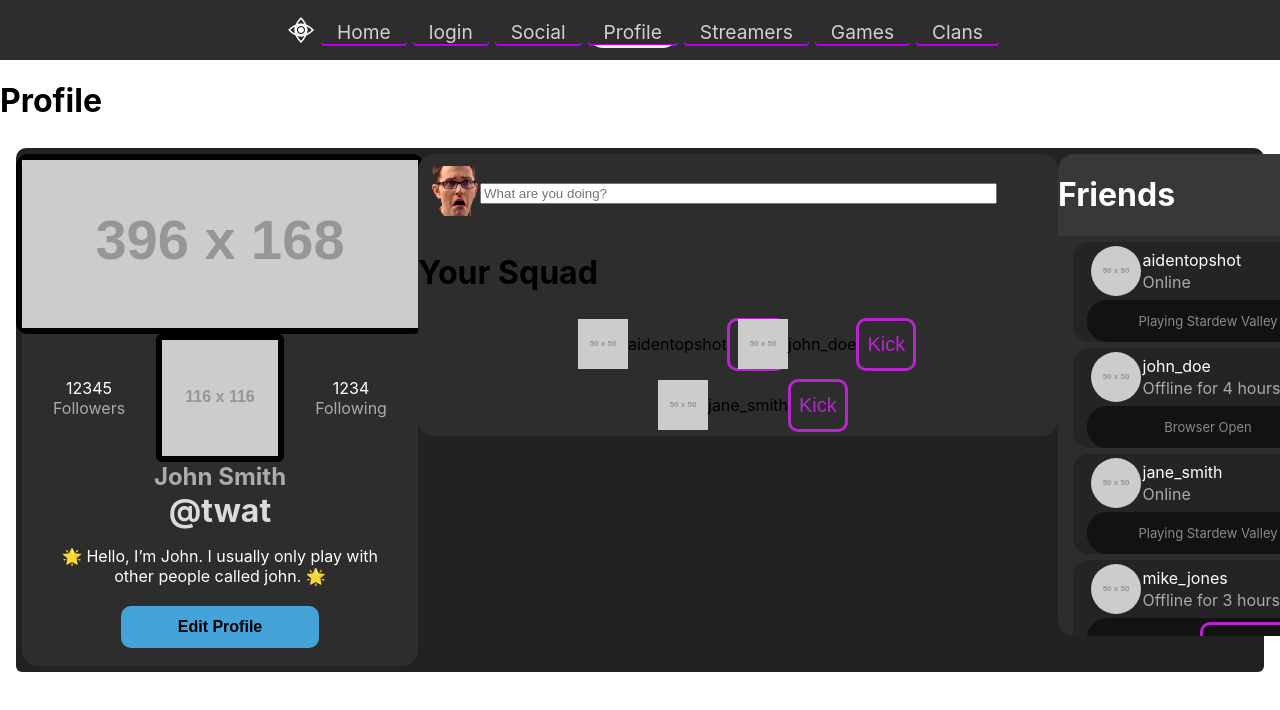
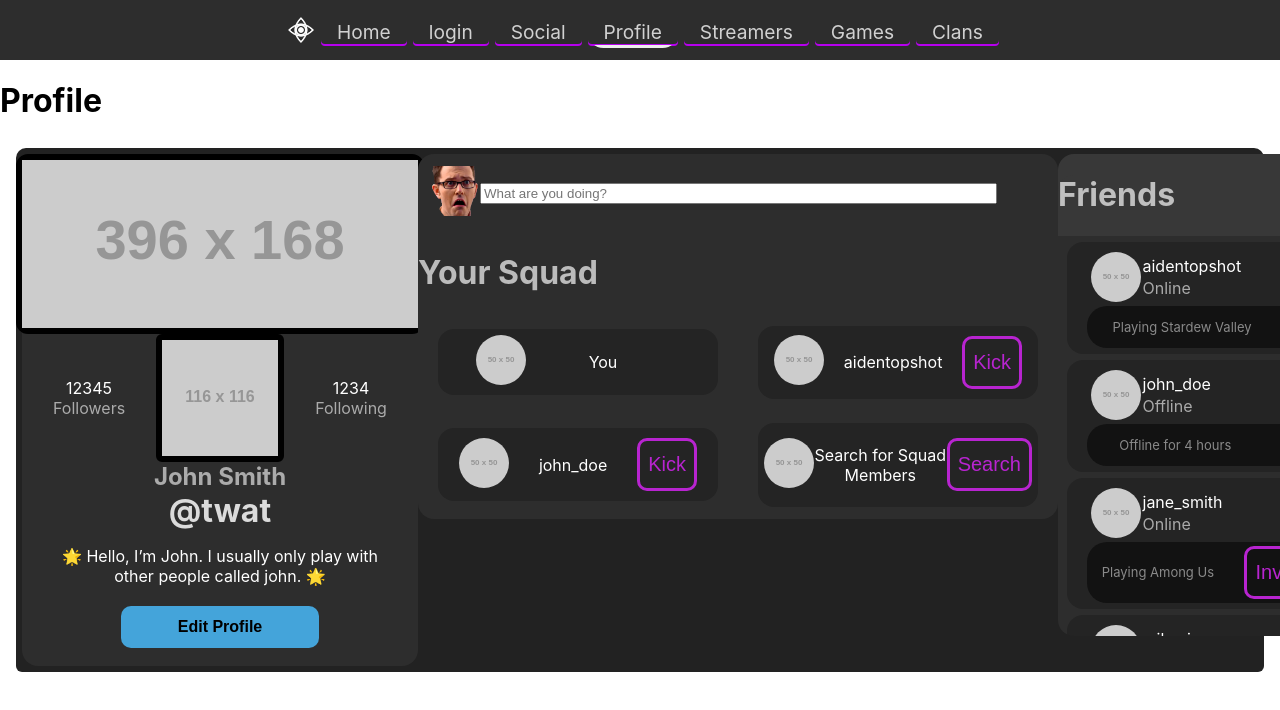
Before and after one commit to samuelsio/AidenApp, a React (Create React App) app in the folder frontend/: page /profile in a window 1280 px wide. Shown: the top 710 px of the page. Built offline with nearby package versions, Linux system fonts and the light colour scheme.

Commit message:
Extra functionality in SquadCard
Users from Friends list unInvitable when in Squad, if Squad has less than 4 members (including You) changes option to allow for searching

```diff
--- a/frontend/src/components/FriendsCard/FriendsCard.scss
+++ b/frontend/src/components/FriendsCard/FriendsCard.scss
@@ -13,6 +13,7 @@
         background-color: #242424;
         border-radius: 16px;
         width: 90%;
+        padding: 6px;
         .FriendsCard__profile__header{
             display: flex;
             flex-direction: row;
@@ -42,6 +43,9 @@
             .FriendsCard__playing{
                 font-size: 13px;
                 color: rgba(255, 255, 255, 0.505);
+                .FriendsCard__button{
+                    width: 30%;
+                }
             }
         }
     }
--- a/frontend/src/components/FriendsCard/index.js
+++ b/frontend/src/components/FriendsCard/index.js
@@ -3,18 +3,6 @@ import "./FriendsCard.scss"
 import Button from "../Button";
 
 export default function FriendsCard({username, status, activity, squad, profilePicture}){
-
-// 	FriendsListCard{
-// 	username: "aidentopshot"
-// 	Status: "Online"
-// 	Activity: "Browser Open" or "Playing Stardew Valley"
-// 	Squad: "True" or "False"
-// 	}
-
-// const username = "aidentopshot";
-// const status = "Online";
-// const activity = "In Browser";
-
 
 return(
     <div className="FriendsCard__wrapper">
@@ -28,9 +16,11 @@ return(
             </div>
             <div className="FriendsCard__Active">
                 <p className="FriendsCard__playing">{activity}</p>
-                {squad === "True" ? null : (
-                 <Button variant="outline" large={false} label='Invite' type='submit' fontSize='12px' fullWidth={false}/>
-                 )}
+                <div className="FriendsCard__button">
+                    {squad === "True" ? null : (
+                    <Button variant="outline" large={false} label='Invite' type='submit' fontSize='12px' fullWidth="fullWidth"/>
+                    )}
+                 </div>
             </div>
         </div>
 
--- a/frontend/src/components/FriendsList/FriendsList.scss
+++ b/frontend/src/components/FriendsList/FriendsList.scss
@@ -3,7 +3,7 @@
     height: 400px;
     background-color: #383838;
     border-radius: 16px;
-    color: white;
+    color: #ffffffad;
     .FriendsList__container{
     height: 400px;
     background-color: #2d2d2d;
--- a/frontend/src/components/SquadCard/SquadCard.scss
+++ b/frontend/src/components/SquadCard/SquadCard.scss
@@ -2,10 +2,13 @@
     display: flex;
     flex-direction: row;
     align-items: center;
+    justify-content: space-around;
+    margin: 6px;
     .SquadCard__pfp{
-
+        border-radius: 50%;
     }
     .SquadCard__username{
-
+        color: white;
+        text-align: center;
     }
 }
--- a/frontend/src/components/SquadCard/index.js
+++ b/frontend/src/components/SquadCard/index.js
@@ -2,13 +2,21 @@ import React from "react";
 import Button from "../Button";
 import "./SquadCard.scss"
 
-export default function SquadCard({username, profilePicture}) {
+export default function SquadCard({username, profilePicture, BtnLabel}) {
 
     return(
         <div className="SquadCard__profile">
-            <img className="SquadCard__pfp" src={profilePicture} alt="PFP" width="50px" height="50px"/>
-            <p className="SquadCard__username">{username}</p>
-            <Button variant="outline" label="Kick" type="submit" />
+            <div className="SquadCard__pfp__wrapper">
+                <img className="SquadCard__pfp" src={profilePicture} alt="PFP" width="50px" height="50px"/>
+            </div>
+            <div className="SquadCard__username__wrapper">
+                <p className="SquadCard__username">{username}</p>
+            </div>
+            <div className="SquadCard__button">
+            {username === "You" ? null : (
+                <Button variant="outline" label={BtnLabel} type="submit" fullWidth="fullWidth"/>
+                 )}
+            </div>
         </div>
     )
 }
--- a/frontend/src/components/SquadList/SquadList.scss
+++ b/frontend/src/components/SquadList/SquadList.scss
@@ -23,21 +23,26 @@
             }
         }
         .Profile__squad__container{
+            .Squad__name{
+                color: #ffffffad;
+            }
             .Squad__wrapper{
                 display: flex;
-                flex-direction: column;
-                justify-content: center;
+                flex-direction: row;
+                flex-wrap: wrap;
+                justify-content: space-around;
                 align-items: center;
-                width: 100%;
                 .SquadCard__wrapper{
                     display: flex;
                     flex-direction: row;
                     flex-wrap: wrap;
-                    justify-content: center;
+                    justify-content: space-around;
                     align-items: center;
-                    width: 60%;
                     .Squad__container{
-                        width: 160px;
+                        background-color: #242424;
+                        border-radius: 16px;
+                        width: 280px;
+                        margin: 12px;
                     }
                 }
             }
--- a/frontend/src/components/SquadList/index.js
+++ b/frontend/src/components/SquadList/index.js
@@ -5,6 +5,8 @@ import friendsData from "../../pages/Profile/friendsData.json"
 import SquadCard from "../SquadCard/index.js"
 
 export default function SquadList(){
+    const squadMembers = friendsData.friends.filter(friend => friend.squad === "True");
+
     return(
     <div className='SquadProfile'>
             <div className='SquadProfile__container'>
@@ -12,23 +14,38 @@ export default function SquadList(){
                     <div className='SquadProfile__user__pfp'>
                         <img className="SquadProfile__status" src={statusEmoji} alt="User Profile"></img>
                     </div>
-                    <div className='SquadProfile__user__status'>
-                    <input className='SquadProfile__Activity' type="text" name='username' id='setActivity' placeholder='What are you doing?'/>
+                        <div className='SquadProfile__user__status'>
+                        <input className='SquadProfile__Activity' type="text" name='username' id='setActivity' placeholder='What are you doing?'/>
                     </div>
                 </div>
                 <div className='Profile__squad__container'>
                     <h1 className='Squad__name'>Your Squad</h1>
                     <div className="Squad__wrapper">
+
                         <div className="SquadCard__wrapper">
-                            {friendsData.friends
-                                .filter(friend => friend.squad === "True")
-                                .map((friends) => (
+                            <div className="Squad__container">
+                                <SquadCard
+                                username="You"
+                                profilePicture="https://placeholder.com/50"
+                                />
+                            </div>
+                            {squadMembers.map((friends) => (
                             <div className='Squad__container' key={friends.username}>
                                 <SquadCard
                                 username={friends.username}
                                 profilePicture={friends.profilePicture}
+                                BtnLabel="Kick"
                                 />
                             </div>
+                            ))}
+                            {[...Array(3 - squadMembers.length)].map((_, index) => (
+                                <div className='Squad__container' key={index}>
+                                    <SquadCard
+                                    username="Search for Squad Members"
+                                    profilePicture="https://placeholder.com/50"
+                                    BtnLabel="Search"
+                                    />
+                                </div>
                             ))}
                         </div>
                     </div>
--- a/frontend/src/pages/Profile/friendsData.json
+++ b/frontend/src/pages/Profile/friendsData.json
@@ -9,50 +9,50 @@
     },
     {
       "username": "john_doe",
-      "status": "Offline for 4 hours",
-      "activity": "Browser Open",
+      "status": "Offline",
+      "activity": "Offline for 4 hours",
       "squad": "True",
       "profilePicture": "https://placeholder.com/50"
     },
     {
       "username": "jane_smith",
       "status": "Online",
-      "activity": "Playing Stardew Valley",
-      "squad": "True",
+      "activity": "Playing Among Us",
+      "squad": "False",
       "profilePicture": "https://placeholder.com/50"
     },
     {
       "username": "mike_jones",
-      "status": "Offline for 3 hours",
-      "activity": "Browser Open",
+      "status": "Offline",
+      "activity": "Offline for 3 hours",
       "squad": "False",
       "profilePicture": "https://placeholder.com/50"
     },
     {
       "username": "sara_connor",
       "status": "Online",
-      "activity": "Browser Open",
+      "activity": "Playing Fortnite",
       "squad": "False",
       "profilePicture": "https://placeholder.com/50"
     },
     {
       "username": "luke_skywalker",
-      "status": "Offline for 5 hours",
-      "activity": "Playing Stardew Valley",
+      "status": "Offline",
+      "activity": "Offline for 5 hours",
       "squad": "False",
       "profilePicture": "https://placeholder.com/50"
     },
     {
       "username": "harry_potter",
       "status": "Online",
-      "activity": "Playing Stardew Valley",
+      "activity": "Playing Call of Duty",
       "squad": "False",
       "profilePicture": "https://placeholder.com/50"
     },
     {
       "username": "tony_stark",
-      "status": "Offline for 6 hours",
-      "activity": "Browser Open",
+      "status": "Offline",
+      "activity": "Offline for 6 hours",
       "squad": "False",
       "profilePicture": "https://placeholder.com/50"
     },
@@ -62,6 +62,41 @@
       "activity": "Playing Stardew Valley",
       "squad": "False",
       "profilePicture": "https://placeholder.com/50"
+    },
+    {
+      "username": "clark_kent",
+      "status": "Online",
+      "activity": "Playing Minecraft",
+      "squad": "False",
+      "profilePicture": "https://placeholder.com/50"
+    },
+    {
+      "username": "peter_parker",
+      "status": "Offline",
+      "activity": "Offline for 2 hours",
+      "squad": "False",
+      "profilePicture": "https://placeholder.com/50"
+    },
+    {
+      "username": "natasha_romanoff",
+      "status": "Online",
+      "activity": "Playing Apex Legends",
+      "squad": "False",
+      "profilePicture": "https://placeholder.com/50"
+    },
+    {
+      "username": "steve_rogers",
+      "status": "Offline",
+      "activity": "Offline for 1 hour",
+      "squad": "False",
+      "profilePicture": "https://placeholder.com/50"
+    },
+    {
+      "username": "wanda_maximoff",
+      "status": "Online",
+      "activity": "Playing Valorant",
+      "squad": "False",
+      "profilePicture": "https://placeholder.com/50"
     }
   ]
 }
```
